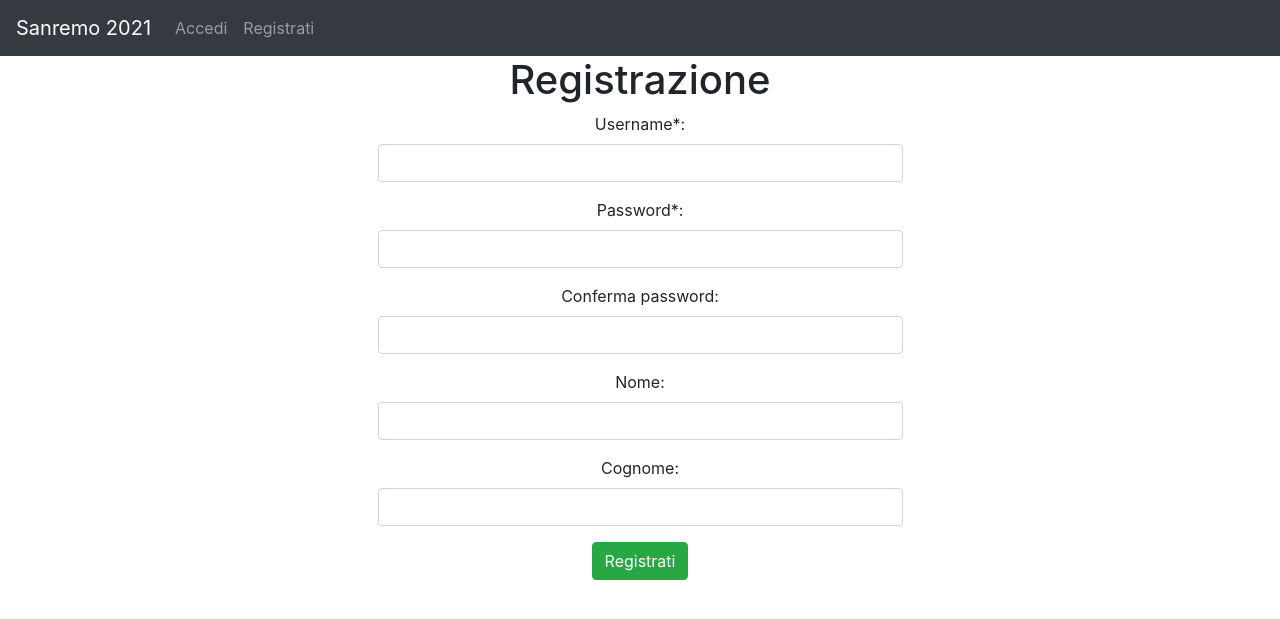
After one commit to r0lf0/Votiamo_Sanremo_2021, a Django app: page /register/ in a window 1280 px wide. The commit adds this page. Shown: the top 619 px of the page. Run offline with Django 3.2, Linux system fonts and the light colour scheme; some libraries are stand-ins or nearby versions.

Commit message:
Aggiunta registrazione utenti

```diff
--- a/sanremo/forms.py
+++ b/sanremo/forms.py
@@ -18,3 +18,11 @@ class ValutazioneForm(forms.Form):
         })
 
         super().__init__(*args, **kwargs)
+
+
+class RegistratiForm(forms.Form):
+    username = forms.CharField(widget=forms.TextInput(attrs={'class': 'form-control'}))
+    password = forms.CharField(widget=forms.PasswordInput(attrs={'class': 'form-control'}))
+    conferma_password = forms.CharField(widget=forms.PasswordInput(attrs={'class': 'form-control'}))
+    nome = forms.CharField(widget=forms.TextInput(attrs={'class': 'form-control'}))
+    cognome = forms.CharField(widget=forms.TextInput(attrs={'class': 'form-control'}))
--- a/sanremo/templates/sanremo/base.html
+++ b/sanremo/templates/sanremo/base.html
@@ -33,7 +33,7 @@
                         <a class="nav-link" href="{% url 'login' %}?next={{request.path}}">Accedi</a>
                     </li>
                     <li class="nav-item">
-                        <a class="nav-link" href="#">Registrati</a>
+                        <a class="nav-link" href="{% url 'registrati' %}">Registrati</a>
                     </li>
                 {% endif %}
             </ul>
--- /dev/null
+++ b/sanremo/templates/sanremo/register.html
@@ -0,0 +1,49 @@
+{% extends "sanremo/base.html" %}
+
+{% block content %}
+    <div class="container ">
+        <form class="text-center" action="{% url 'registrati' %}" method="post">
+            {% csrf_token %}
+            <h1>Registrazione</h1>
+            {% if error_message %}
+                <div class="offset-md-3 col-md-6 offset-sm-0 col-sm-12">
+                    <p class="bg-danger p-d ml-b">{{ error_message }}</p>
+                </div>
+            {% endif %}
+
+            <div class="form-group clearfix">
+                <label for="{{ form.username.id_for_label }}" class="control-label">Username<span class="text-red">*</span>:</label>
+                <div class="offset-md-3 col-md-6 offset-sm-0 col-sm-12">
+                    {{ form.username }}
+                </div>
+            </div>
+            <div class="form-group clearfix">
+                <label for="{{ form.password.id_for_label }}" class="control-label ">Password<span class="text-red">*</span>:</label>
+                <div class="offset-md-3 col-md-6 offset-sm-0 col-sm-12">
+                    {{ form.password }}
+                </div>
+            </div>
+            <div class="form-group clearfix">
+                <label for="{{ form.conferma_password.id_for_label }}" class="control-label ">Conferma password:</label>
+                <div class="offset-md-3 col-md-6 offset-sm-0 col-sm-12">
+                    {{ form.conferma_password }}
+                </div>
+            </div>
+            <div class="form-group clearfix">
+                <label for="{{ form.nome.id_for_label }}" class="control-label ">Nome:</label>
+                <div class="offset-md-3 col-md-6 offset-sm-0 col-sm-12">
+                    {{ form.nome }}
+                </div>
+            </div>
+            <div class="form-group clearfix">
+                <label for="{{ form.cognome.id_for_label }}" class="control-label ">Cognome:</label>
+                <div class="offset-md-3 col-md-6 offset-sm-0 col-sm-12">
+                    {{ form.cognome }}
+                </div>
+            </div>
+            <div>
+                <input type="submit" value="Registrati" class="btn btn-success">
+            </div>
+        </form>
+    </div>
+{% endblock %}
--- a/sanremo/urls.py
+++ b/sanremo/urls.py
@@ -20,3 +20,7 @@ urlpatterns += [
 urlpatterns += [
     path('brani/<int:pk>/vota/', views.vota_brano, name='vota-brano'),
 ]
+
+urlpatterns += [
+    path('register/', views.registrati, name='registrati')
+]
--- a/sanremo/views.py
+++ b/sanremo/views.py
@@ -1,9 +1,11 @@
+from django.contrib.auth import login
+from django.contrib.auth.models import User
 from django.http import HttpResponseRedirect
 from django.shortcuts import render, get_object_or_404
 from django.urls import reverse
 from django.views import generic
 
-from .forms import ValutazioneForm
+from .forms import ValutazioneForm, RegistratiForm
 from .models import Brano, Valutazione
 
 
@@ -48,3 +50,46 @@ def vota_brano(request, pk):
             valutazione.save()
 
     return HttpResponseRedirect(reverse('sanremo-brano', args=[brano.id]))
+
+
+def registrati(request):
+    # if this is a POST request we need to process the form data
+    template = 'sanremo/register.html'
+
+    if request.method == 'POST':
+        # create a form instance and populate it with data from the request:
+        form = RegistratiForm(request.POST)
+        # check whether it's valid:
+        if form.is_valid():
+            if User.objects.filter(username=form.cleaned_data['username']).exists():
+                return render(request, template, {
+                    'form': form,
+                    'error_message': 'Username già utilizzato'
+                })
+            elif form.cleaned_data['password'] != form.cleaned_data['conferma_password']:
+                return render(request, template, {
+                    'form': form,
+                    'error_message': 'Le password inserite non coincidono'
+                })
+            else:
+                # Create the user:
+                user = User.objects.create_user(
+                    form.cleaned_data['username'],
+                    "",
+                    form.cleaned_data['password']
+                )
+                user.first_name = form.cleaned_data['nome']
+                user.last_name = form.cleaned_data['cognome']
+                user.save()
+
+                # Login the user
+                login(request, user)
+
+                # redirect to accounts page:
+                return HttpResponseRedirect(reverse('sanremo-brani'))
+
+    # No post data availabe, let's just show the page.
+    else:
+        form = RegistratiForm()
+
+    return render(request, template, {'form': form})
```
Also changed, not shown: templates/registration/login.html (+11 -11 lines).
